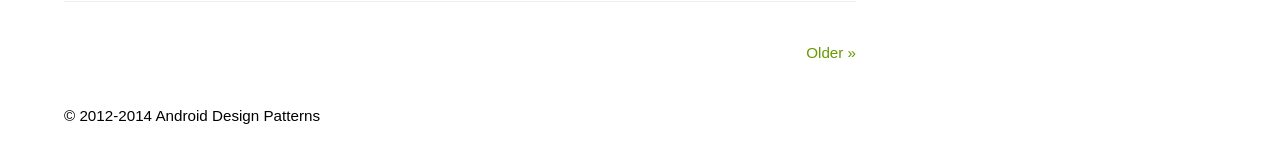
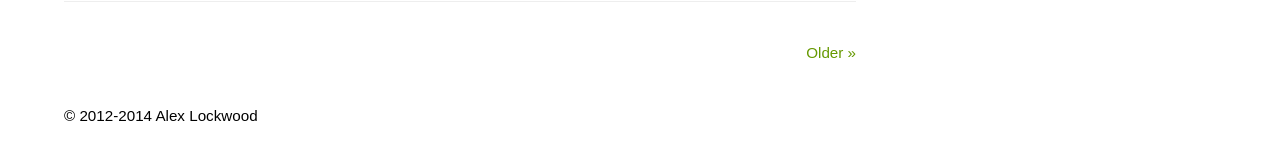
Before and after one commit to alexjlockwood/AndroidDesignPatterns, a Jekyll site: the page built from index.html, in a window 1280 px wide. Shown: the part 1405-1549 px from the top of the page. Built offline with Jekyll 4.4.1, drawn with Linux system fonts in a browser that asks for light colours; some web fonts are replaced; Markdown is read by kramdown in place of the engine named in the settings; the list of posts is cut into pages by our own code; comment, search, counter and statistics services are not loaded.

Commit message:
edited copyright

```diff
--- a/_layouts/default.html
+++ b/_layouts/default.html
@@ -105,7 +105,7 @@
     </div>
 
     <div id="copyright" class="container">
-      <p>&copy; 2012-{{ site.time | date: "%Y" }} {{ site.name }}</p>
+      <p>&copy; 2012-{{ site.time | date: "%Y" }} Alex Lockwood</p>
     </div>
 
     <script type="text/javascript">
```
